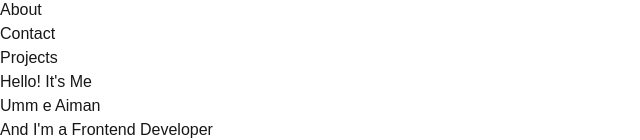
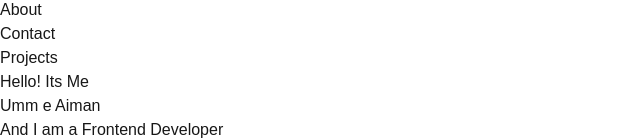
Before and after one commit to aiman0168/next.js-milestone02-portfolio, a Next.js app: page / in a window 1280 px wide. Shown: the part 170-310 px from the top of the page, without its empty margins (0-640 px from the left). Built offline with nearby package versions, Linux system fonts and the light colour scheme.

Commit message:
Update page.tsx

```diff
--- a/src/app/page.tsx
+++ b/src/app/page.tsx
@@ -8,10 +8,10 @@ const App: React.FC = () => {
     <div className="bg-white py-12 px-6 sm:px-4 lg:px-8">
       <div className="max-w-screen-lg mx-auto bg-blue-600 text-white p-6 rounded-lg shadow-xl flex justify-center mb-10">
         <div className="text-center">
-          <h3 className="text-xl font-semibold mb-4">Hello! It's Me</h3>
+          <h3 className="text-xl font-semibold mb-4">Hello! Its Me</h3>
           <h1 className="text-3xl sm:text-4xl font-bold mb-4">Umm e Aiman</h1>
           <h3 className="text-2xl sm:text-3xl mb-4">
-            And I'm a <span className="text-yellow-300">Frontend Developer</span>
+            And I am a <span className="text-yellow-300">Frontend Developer</span>
           </h3>
           <div className="mb-4 flex justify-center">
             <Image
```
